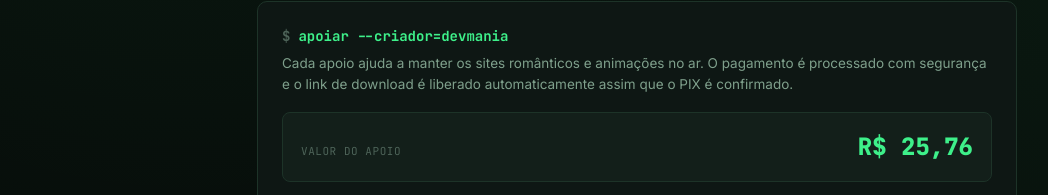
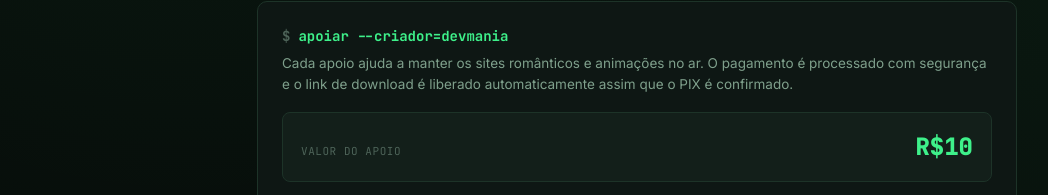
Before and after one commit to EriclesAlves13/Apoioaocriador, a plain HTML site: page index.html in a window 1280 px wide. Shown: the part 410-605 px from the top of the page, without its empty margins (3-1051 px from the left). Drawn offline with Linux system fonts and the light colour scheme.

Commit message:
Atualizar o index.html

```diff
--- a/index.html
+++ b/index.html
@@ -421,7 +421,7 @@
 
       <div class="fixed-amount">
         <span class="fixed-label">valor do apoio</span>
-        <span class="fixed-value">R$ 25,76</span>
+        <span class="fixed-value">R$10</span>
       </div>
 
       <a class="support-cta" id="kiwifyLink" href="https://pay.kiwify.com/6gpR2HI" target="_blank" rel="noopener">apoiar agora — receba o link após o pagamento</a>
```
